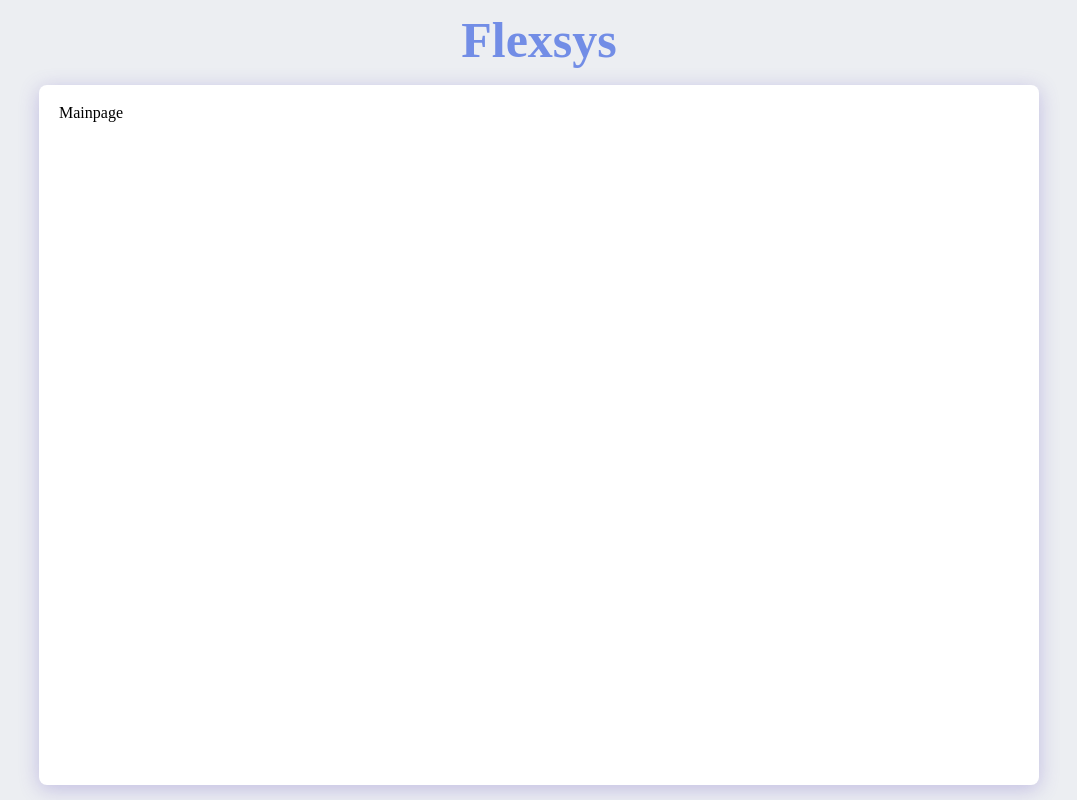
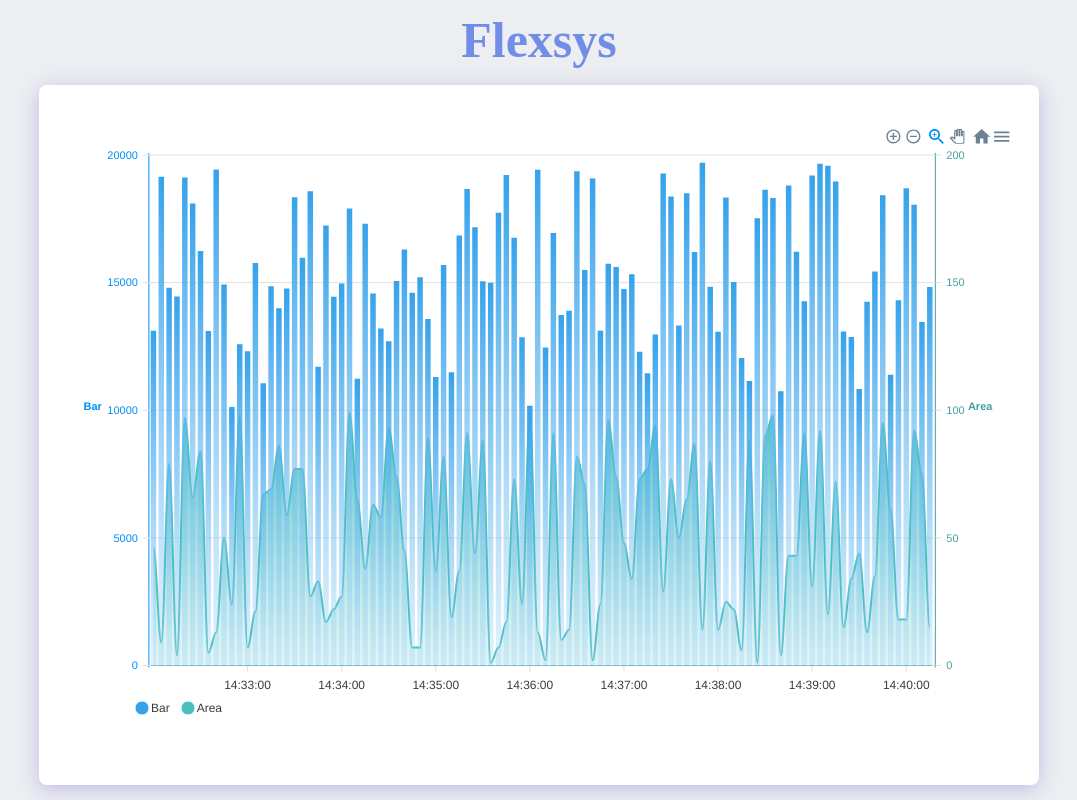
Before and after one commit to wanted-pre-onboarding-internship-1team/pre-onboarding-9th-3-1, a React (Create React App) app: page / in a window 1280 px wide. Shown: the whole page, without its empty margins (101-1178 px from the left). Built offline with nearby package versions, Linux system fonts and the light colour scheme.

Commit message:
[#1] feat: 차트 컴포넌트 추가

```diff
--- /dev/null
+++ b/src/components/ChartItem.tsx
@@ -0,0 +1,137 @@
+import useData from './../hooks/useData';
+import useGetData from './../hooks/useGetData';
+import { ApexOptions } from 'apexcharts';
+import { useEffect } from 'react';
+import Chart from 'react-apexcharts';
+
+const ChartItem = () => {
+  const data = useData();
+  const getData = useGetData();
+
+  useEffect(() => {
+    !data && getData();
+  }, [data, getData]);
+
+  const categories = Object.keys(data || {});
+  const barData = Object.values(data || {}).map(data => data.value_bar);
+  const AreaData = Object.values(data || {}).map(data => data.value_area);
+
+  const series = [
+    {
+      name: 'Bar',
+      type: 'column',
+      data: barData,
+    },
+    {
+      name: 'Area',
+      type: 'area',
+      data: AreaData,
+    },
+  ];
+
+  const options: ApexOptions = {
+    chart: {
+      height: 350,
+      stacked: false,
+    },
+    dataLabels: {
+      enabled: false,
+    },
+    stroke: {
+      width: [0, 2],
+      curve: 'smooth',
+    },
+    xaxis: {
+      type: 'datetime',
+      categories,
+    },
+    yaxis: [
+      {
+        axisTicks: {
+          show: true,
+        },
+        axisBorder: {
+          show: true,
+          color: '#008ffb',
+        },
+        labels: {
+          style: {
+            colors: '#008ffb',
+          },
+        },
+        title: {
+          text: 'Bar',
+          rotate: 0,
+          style: {
+            color: '#008ffb',
+          },
+        },
+        tooltip: {
+          enabled: true,
+        },
+      },
+      {
+        opposite: true,
+        axisTicks: {
+          show: true,
+        },
+        axisBorder: {
+          show: true,
+          color: '#44a0a0',
+        },
+        labels: {
+          style: {
+            colors: '#44a0a0',
+          },
+        },
+        title: {
+          text: 'Area',
+          rotate: 0,
+          style: {
+            color: '#44a0a0',
+          },
+        },
+      },
+    ],
+    colors: ['#35a2eb', '#4bc0c0'],
+    fill: {
+      opacity: [1, 0.25],
+      type: 'gradient',
+      gradient: {
+        inverseColors: false,
+        shade: 'light',
+        type: 'vertical',
+        opacityFrom: 1,
+        opacityTo: 0.55,
+        stops: [0, 100, 100, 100],
+      },
+    },
+    tooltip: {
+      enabled: false,
+      shared: true,
+      intersect: false,
+      x: {
+        format: 'yyyy-MM-dd HH:mm',
+      },
+      y: {
+        formatter: y => {
+          if (typeof y !== 'undefined') {
+            return y.toLocaleString();
+          }
+          return y;
+        },
+      },
+    },
+    markers: {
+      size: 0,
+    },
+    legend: {
+      horizontalAlign: 'left',
+      offsetX: 40,
+    },
+  };
+
+  return <Chart options={options} series={series} />;
+};
+
+export default ChartItem;
--- a/src/components/common/MainContainer.tsx
+++ b/src/components/common/MainContainer.tsx
@@ -26,7 +26,7 @@
   width: calc(100% - 40px);
   max-width: 1000px;
   height: 700px;
-  padding: 20px;
+  padding: 40px 20px;
   border-radius: 8px;
   background-color: #fff;
   box-shadow: 0px 4px 20px #5b47bc4b;
--- a/src/pages/Mainpage.tsx
+++ b/src/pages/Mainpage.tsx
@@ -1,5 +1,5 @@
-import React from 'react';
+import ChartItem from '../components/ChartItem';
 
 export default function Mainpage() {
-  return <div>Mainpage</div>;
+  return <ChartItem />;
 }
```
